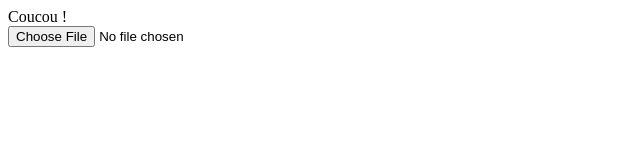
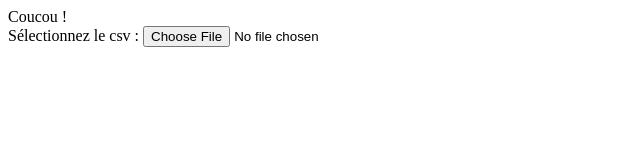
Before and after one commit to UlDev-UlDev/MongoTP, a plain HTML site: page index.html in a window 1280 px wide. Shown: the whole page, without its empty margins (0-640 px from the left). Drawn offline with Linux system fonts and the light colour scheme.

Commit message:
add label

```diff
--- a/index.html
+++ b/index.html
@@ -1,6 +1,6 @@
 <html>
 Coucou !
     <form>
-        <input type="file">
+        <label for="file">Sélectionnez le csv : </label><input name="file" type="file">
     </form>
 </html>
```
